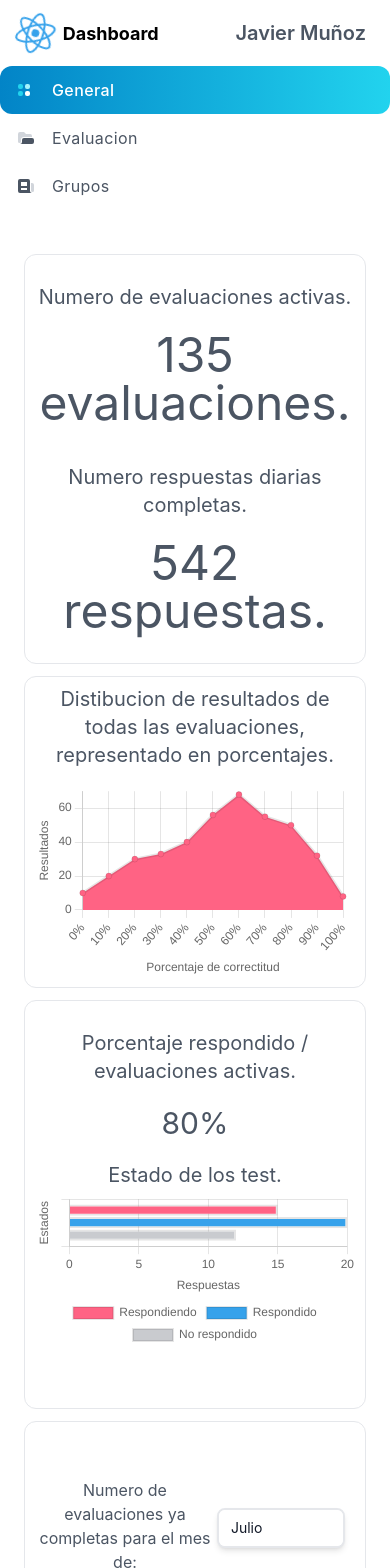
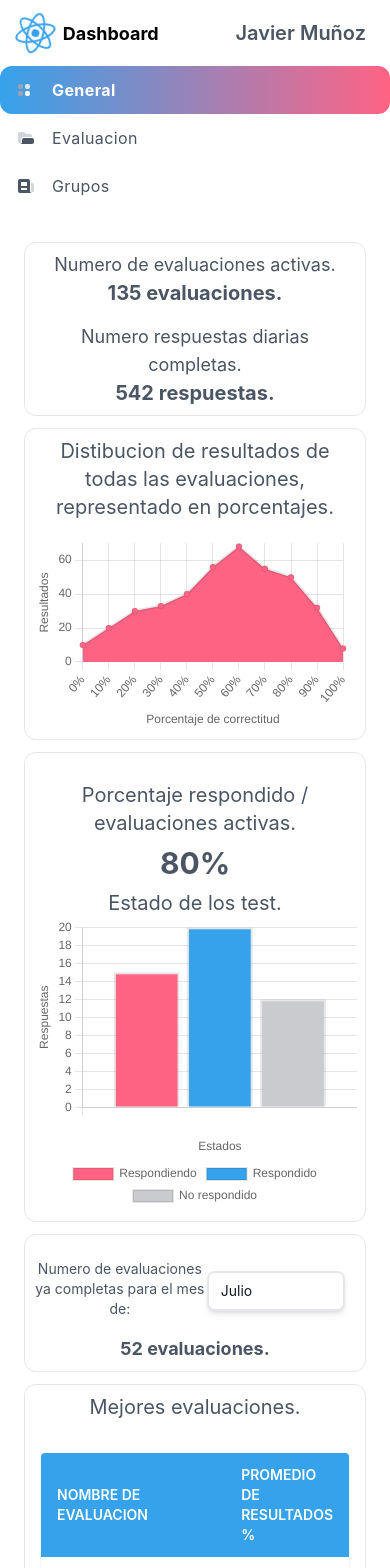
Before and after one commit to William-CarterG/Advanced-Web-Dev---Canvas-Project-, a React (Create React App) app in the folder dashboard/: page / in a window 390 px wide. Shown: the top 1568 px of the page. Built offline with nearby package versions, Linux system fonts and the light colour scheme.

Commit message:
feat(dashboard/*): responsivity for general/loading/other screen

```diff
--- /dev/null
+++ b/dashboard/src/API.js
@@ -0,0 +1,27 @@
+async function fetchData(URL,METHOD,BODY) {
+  try {
+    const response = await fetch(`http://35.223.95.177:8000/${URL}`, {
+      method: METHOD,
+      headers: {
+        'Content-Type': 'application/json',
+      },
+      body: BODY,
+    });
+
+    const data = await response.json();
+    return data;
+  } catch (error) {
+    console.error('Error fetching data:', error);
+    throw error;
+  }
+}
+
+function startFetch(URL,METHOD,BODY,callback) {
+
+    fetchData(URL,METHOD,BODY).then((data) => {
+      callback(data);
+    });
+
+}
+
+export default startFetch;
--- a/dashboard/src/App.js
+++ b/dashboard/src/App.js
@@ -151,25 +151,42 @@ function App() {
                     <ul className="tracking-wide">
                             <li>
                                 <div
+                                    id="generalButton"
                                     aria-label="dashboard"
-                                className="relative px-4 py-3 flex items-center space-x-4 rounded-xl w-[100vw] text-white bg-gradient-to-r from-sky-600 to-cyan-400">
+                                    className={`relative px-4 py-3 flex items-center space-x-4 rounded-xl group hover:font-bold ${generalButton}`}
+                                    onClick={() => {
+                                    setGeneralButton("bg-gradient-to-r from-[#36a2eb] to-[#ff6384] text-white font-bold")
+                                    setEvaluationsButton("")
+                                    setGroupsButton("")
+                                    setRoute('general')
+                                }}>
                                     <svg className="-ml-1 h-6 w-6" viewBox="0 0 24 24" fill="none">
                                         <path
                                             d="M6 8a2 2 0 0 1 2-2h1a2 2 0 0 1 2 2v1a2 2 0 0 1-2 2H8a2 2 0 0 1-2-2V8ZM6 15a2 2 0 0 1 2-2h1a2 2 0 0 1 2 2v1a2 2 0 0 1-2 2H8a2 2 0 0 1-2-2v-1Z"
-                                        className="fill-current text-cyan-400 dark:fill-slate-600"></path>
+                                            className="fill-current text-gray-400 group-hover:text-cyan-100 dark:fill-slate-600"
+                                            fillRule="evenodd"
+                                            clipRule="evenodd"></path>
                                         <path
                                             d="M13 8a2 2 0 0 1 2-2h1a2 2 0 0 1 2 2v1a2 2 0 0 1-2 2h-1a2 2 0 0 1-2-2V8Z"
-                                        className="fill-current text-cyan-200 group-hover:text-cyan-300"></path>
+                                            className="fill-current text-gray-200 group-hover:text-cyan-300"></path>
                                         <path
                                             d="M13 15a2 2 0 0 1 2-2h1a2 2 0 0 1 2 2v1a2 2 0 0 1-2 2h-1a2 2 0 0 1-2-2v-1Z"
                                             className="fill-current group-hover:text-sky-300"></path>
                                     </svg>
-                                <span className="-mr-1 font-medium">General</span>
+                                    <span>General</span>
                                 </div>
                             </li>
                             <li>
                                 <div
-                                className="px-4 py-3 flex items-center space-x-4 rounded-md text-gray-600 group">
+                                    id="evaluationsButton"
+                                    className={`px-4 py-3 flex items-center space-x-4 rounded-md text-gray-600 group hover:font-bold ${evaluationsButton}`}
+                                    onClick={() => {
+                                    setGeneralButton("")
+                                    setEvaluationsButton("bg-gradient-to-r from-[#36a2eb] to-[#ff6384] text-white font-bold")
+                                    setGroupsButton("")
+                                    setEvaluationData("")
+                                    setRoute('evaluations')
+                                }}>
                                     <svg
                                         xmlns="http://www.w3.org/2000/svg"
                                         className="h-5 w-5"
@@ -184,12 +201,20 @@ function App() {
                                             className="fill-current text-gray-600 group-hover:text-cyan-600"
                                             d="M6 12a2 2 0 012-2h8a2 2 0 012 2v2a2 2 0 01-2 2H2h2a2 2 0 002-2v-2z"/>
                                     </svg>
-                                <span className="group-hover:text-gray-700">Evaluacion</span>
+                                    <span>Evaluacion</span>
                                 </div>
                             </li>
                             <li>
                                 <div
-                                className="px-4 py-3 flex items-center space-x-4 rounded-md text-gray-600 group">
+                                    id="groupsButton"
+                                    className={`px-4 py-3 flex items-center space-x-4 rounded-md text-gray-600 group hover:font-bold ${groupsButton}`}
+                                    onClick={() => {
+                                    setGeneralButton("")
+                                    setEvaluationsButton("")
+                                    setGroupsButton("bg-gradient-to-r from-[#36a2eb] to-[#ff6384] text-white font-bold")
+                                    setGroupData("")
+                                    setRoute('groups')
+                                }}>
                                     <svg
                                         xmlns="http://www.w3.org/2000/svg"
                                         className="h-5 w-5"
@@ -204,7 +229,7 @@ function App() {
                                             className="fill-current text-gray-300 group-hover:text-cyan-300"
                                             d="M15 7h1a2 2 0 012 2v5.5a1.5 1.5 0 01-3 0V7z"/>
                                     </svg>
-                                <span className="group-hover:text-gray-700">Grupos</span>
+                                    <span>Grupos</span>
                                 </div>
                             </li>
                         </ul>
@@ -212,7 +237,7 @@ function App() {
             </div>
 
             <div className="ml-auto mt-6 lg:w-[75%] xl:w-[80%] 2xl:w-[85%]">
-                <div className="px-6 py-5 2xl:container">
+                <div className="px-6 lg:py-5 py-2 2xl:container">
                     {renderDashboard()}
                 </div>
             </div>
--- a/dashboard/src/charts/evaluations/comboBox.js
+++ b/dashboard/src/charts/evaluations/comboBox.js
@@ -40,17 +40,17 @@ const SemiOpen = () => {
     return (
         <div>
             <Combobox value={selected} onChange={setSelected}>
-                <div className="relative mt-1 text-3xl">
+                <div className="relative mt-1 lg:text-3xl">
                     <div
                         className="relative w-full cursor-default overflow-hidden rounded-lg bg-white text-left shadow-md border-2">
                         <Combobox.Input
-                            className="w-full border-none py-2 pl-3 pr-10 text-3xl leading-5 text-gray-900 "
+                            className="w-full border-none py-2 pl-3 pr-10 lg:text-3xl leading-5 text-gray-900 "
                             displayValue={(person) => person.name}
                             placeholder="Escriba su respuesta.."
                             onChange={(event) => setQuery(event.target.value)}/>
                     </div>
                     <Combobox.Options
-                        className="absolute mt-1 max-h-60 w-full overflow-auto rounded-md bg-white py-1 text-3xl shadow-lg">
+                        className="absolute mt-1 max-h-60 w-full overflow-auto rounded-md bg-white py-1 lg:text-3xl shadow-lg">
                         {filteredCountries.length === 0 && query !== ""
                             ? (
                                 <div className="relative cursor-default select-none py-2 px-4 text-gray-700">
--- a/dashboard/src/charts/general/horizontalBar.js
+++ b/dashboard/src/charts/general/horizontalBar.js
@@ -1,7 +1,7 @@
 import React, {useEffect, useRef} from 'react';
 import Chart from 'chart.js/auto';
 
-function HorizontalChart({values}) {
+function HorizontalChart({ values,axis,desc }) {
     const canvasRef = useRef(null);
     const chartRef = useRef(null);
 
@@ -38,7 +38,8 @@ function HorizontalChart({values}) {
             type: 'bar',
             data: data,
             options: {
-                indexAxis: 'y',
+                maintainAspectRatio: false,
+                indexAxis: axis,
                 elements: {
                     bar: {
                         borderWidth: 2
@@ -57,13 +58,13 @@ function HorizontalChart({values}) {
                     x: {
                         title: {
                             display: true,
-                            text: 'Respuestas'
+                            text: desc[0]
                         }
                     },
                     y: {
                         title: {
                             display: true,
-                            text: 'Estados'
+                            text: desc[1]
                         }
                     }
                 }
@@ -80,7 +81,7 @@ function HorizontalChart({values}) {
     }, [values]);
 
     return (
-        <div className='h-[25vh]'>
+        <div className='lg:h-[25vh] h-[35vh]'>
             <canvas ref={canvasRef}></canvas>
         </div>
     );
--- a/dashboard/src/charts/general/stackedBar.js
+++ b/dashboard/src/charts/general/stackedBar.js
@@ -37,6 +37,7 @@ function StackedBar({ values }) {
             type: 'bar',
             data: data,
             options: {
+                maintainAspectRatio: false,
                 responsive: true,
                 scales: {
                     x: {
@@ -67,7 +68,7 @@ function StackedBar({ values }) {
     }, []); // Agregamos 'labels' al arreglo de dependencias
 
     return (
-        <div className='h-[25vh]'>
+        <div className='lg:h-[25vh] h-[35vh]'>
             <canvas ref={canvasRef}></canvas>
         </div>
     );
--- a/dashboard/src/charts/general/table.js
+++ b/dashboard/src/charts/general/table.js
@@ -2,7 +2,7 @@ function Table({ values, color }) {
     return (
         <div className="px-2 py-8 w-full">
             <div
-                className="shadow overflow-y-auto rounded border-b border-gray-200 max-h-[25vh]">
+                className="shadow overflow-y-auto rounded border-b border-gray-200 lg:max-h-[25vh] max-h-[45vh]">
                 <table className="min-w-full bg-white">
                     <thead className={`${color} text-white`}>
                         <tr>
--- a/dashboard/src/charts/groups/comboBox.js
+++ b/dashboard/src/charts/groups/comboBox.js
@@ -40,17 +40,17 @@ const SemiOpen = () => {
     return (
         <div>
             <Combobox value={selected} onChange={setSelected}>
-                <div className="relative mt-1 text-3xl">
+                <div className="relative mt-1 lg:text-3xl">
                     <div
                         className="relative w-full cursor-default overflow-hidden rounded-lg bg-white text-left shadow-md border-2">
                         <Combobox.Input
-                            className="w-full border-none py-2 pl-3 pr-10 text-3xl leading-5 text-gray-900 "
+                            className="w-full border-none py-2 pl-3 pr-10 lg:text-3xl leading-5 text-gray-900 "
                             displayValue={(person) => person.name}
                             placeholder="Escriba su respuesta.."
                             onChange={(event) => setQuery(event.target.value)}/>
                     </div>
                     <Combobox.Options
-                        className="absolute mt-1 max-h-60 w-full overflow-auto rounded-md bg-white py-1 text-3xl shadow-lg">
+                        className="absolute mt-1 max-h-60 w-full overflow-auto rounded-md bg-white py-1 lg:text-3xl shadow-lg">
                         {filteredCountries.length === 0 && query !== ""
                             ? (
                                 <div className="relative cursor-default select-none py-2 px-4 text-gray-700">
--- a/dashboard/src/general.js
+++ b/dashboard/src/general.js
@@ -50,12 +50,12 @@ function General() {
             <div className="grid gap-3 grid-cols-1 lg:grid-cols-3 lg:grid-rows-3">
             <div className="flex flex-col justify-center py-2 px-2 text-gray-600 rounded-xl border border-gray-200 bg-white">
                 <div className='mb-4'>
-                <p className='text-xl mt-5'>Numero de evaluaciones activas.</p>
-                <p className='text-5xl my-5'>{values["activeEvaluations"]} evaluaciones.</p>
+                <p className='lg:text-xl lg:mt-5 text-lg'>Numero de evaluaciones activas.</p>
+                <p className='lg:text-5xl lg:my-5 text-xl font-bold'>{values["activeEvaluations"]} evaluaciones.</p>
                 </div>
                 <div>
-                <p className='text-xl'>Numero respuestas diarias completas.</p>
-                <p className='text-5xl my-5'>{values["dailyAnswers"]} respuestas.</p>
+                <p className='lg:text-xl text-lg'>Numero respuestas diarias completas.</p>
+                <p className='lg:text-5xl lg:my-5  text-xl font-bold'>{values["dailyAnswers"]} respuestas.</p>
                 </div>
             </div>
             <div className='py-2 px-2 lg:col-span-2 text-gray-600 rounded-xl border border-gray-200 bg-white'>
@@ -67,21 +67,30 @@ function General() {
             <div className='flex flex-col justify-center row-span-2 py-2 px-2 text-gray-600 rounded-xl border border-gray-200 bg-white'>
                 <div>
                 <p className='text-xl mt-5'>Porcentaje respondido / evaluaciones activas.</p>
-                <p className='lg:text-9xl text-3xl my-5'>{values["askedVsTotal"]}%</p>
+                <p className='lg:text-9xl text-3xl font-bold lg:my-5 my-2'>{values["askedVsTotal"]}%</p>
                 </div>
                 <div>
                 <p className='text-xl'>Estado de los test.</p>
-                <HorizontalChart values={values["horizontalBar"]}/>
+                <div className="hidden lg:block">
+                    <HorizontalChart values={values["horizontalBar"]} axis={'y'} desc={["Respuestas","Estados"]}/>
+                </div>
+                <div className="lg:hidden">
+                    <HorizontalChart values={values["horizontalBar"]} axis={'x'} desc={["Estados","Respuestas"]}/>
+                </div>
                 </div>
             </div>
             <div className="py-2 px-2 text-gray-600 rounded-xl border border-gray-200 bg-white">
-                <div className='flex items-center justify-between my-12'>
-                <p>Numero de evaluaciones ya completas para el mes de:</p>
-                <div className='w-72 mr-3'>
-                    <SemiOpen values={values["completeMountEvaluation"]} setNewMountEvaluations={setNewMountEvaluations}/>
+                <div className="flex flex-col justify-center">
+                    <div className='flex items-center justify-between lg:my-12 my-4'>
+                        <p className="lg:text-base text-sm">Numero de evaluaciones ya completas para el mes de:</p>
+                        <div className='w-72 mr-3'>
+                            <SemiOpen values={values["completeMountEvaluation"]} setNewMountEvaluations={setNewMountEvaluations}/>
+                        </div>
+                    </div>
+                    <div>
+                        <p className='lg:text-5xl font-bold text-lg'>{values["mountEvaluations"]} evaluaciones.</p>
+                    </div>
                 </div>
-                </div>
-                <p className='text-5xl'>{values["mountEvaluations"]} evaluaciones.</p>
             </div>
             <div className='row-span-2 px-2 text-gray-600 rounded-xl border border-gray-200 bg-white'>
                 <div className='flex flex-col justify-center'>
--- a/dashboard/src/groups.js
+++ b/dashboard/src/groups.js
@@ -115,14 +115,14 @@ function Groups({groupData, setGroupData}) {
                 )
                 : (
                     <div
-                        className='flex flex-col justify-center h-[93vh] text-gray-600 rounded-xl border border-gray-200'>
-                        <div className='mx-auto w-2/3'>
-                            <p className='text-9xl mb-10'>Seleccione el grupo.</p>
+                        className='flex flex-col justify-center lg:h-[93vh] h-[60vh] text-gray-600 rounded-xl border border-gray-200'>
+                        <div className='mx-auto lg:w-2/3 w-full'>
+                            <p className='lg:text-9xl  text-2xl lg:mb-10 mt-10'>Seleccione el grupo.</p>
                         </div>
                         <div className="mx-auto w-2/3 my-10">
                             <SemiOpen/>
                             <button
-                                className="py-4 px-8 mt-10 rounded-xl border-black border font-bold"
+                                className="lg:py-4 lg:px-8 lg:mt-10 py-2 px-4 mt-10 rounded-xl border-black border font-bold"
                                 onClick={() => {
                                 setWaitingState(true);
                                 setTimeout(() => {
--- a/dashboard/src/loading.js
+++ b/dashboard/src/loading.js
@@ -26,7 +26,7 @@ function Loading() {
     }, []);
     return (
         <div
-            className='flex flex-col justify-center h-[93vh] text-gray-600 rounded-xl border border-gray-200'>
+            className='flex flex-col justify-center lg:h-[93vh] h-[60vh] text-gray-600 rounded-xl border border-gray-200'>
             <svg
                 width="20vw"
                 height="20vh"
@@ -67,7 +67,7 @@ function Loading() {
                     </g>
                 </g>
             </svg>
-            <p className='text-5xl'>Cargando{text}</p>
+            <p className='lg:text-5xl text-lg'>Cargando{text}</p>
         </div>
     );
 }
```
Also changed, not shown: dashboard/src/evaluations.js (+17 -15 lines). Lines whose indentation alone changed are shown as unchanged.
